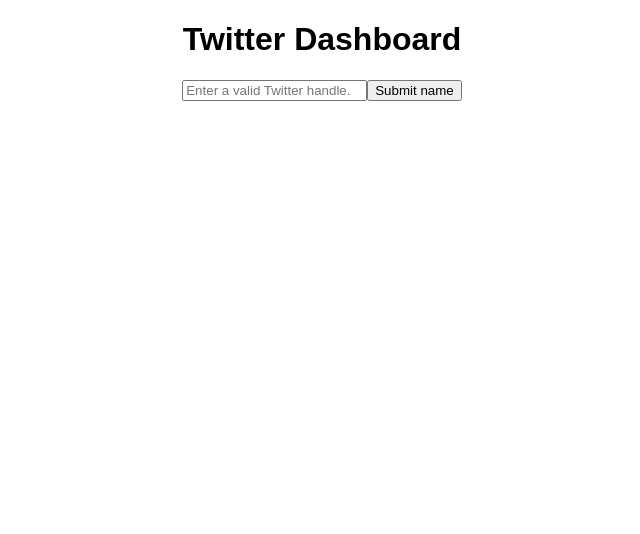
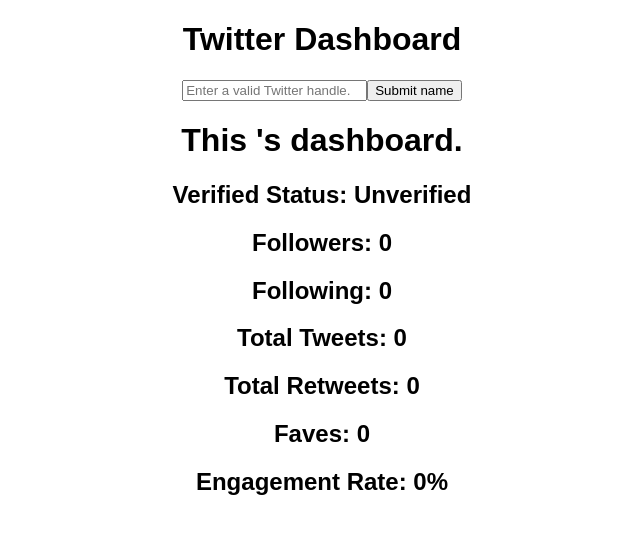
Before and after one commit to tarahadler/pair_programming, a React (Create React App) app in the folder frontend/: page /dashboard in a window 1280 px wide. Shown: the top 534 px of the page, without its empty margins (318-958 px from the left). Built offline with nearby package versions, Linux system fonts and the light colour scheme.

Commit message:
brought in DB data

```diff
--- a/frontend/src/App.js
+++ b/frontend/src/App.js
@@ -1,6 +1,9 @@
 import React, { Component } from 'react';
 import './App.css';
 import axios from 'axios';
+import { Route, Switch } from 'react-router-dom';
+import Dashboard from './Dashboard';
+
 
 //STATE
 class App extends Component {
@@ -52,6 +55,8 @@
 
 
 
+
+
   render() {
     return (
       <div className="App">
@@ -62,6 +67,20 @@
               Submit name
           </button>
         </form>
+        <Route
+          path='/dashboard'
+          render={()=> <Dashboard
+            verifiedStatus={this.state.verifiedStatus}
+            followersTotal={this.state.followersTotal}
+            followingTotal={this.state.followingTotal}
+            tweetTotal={this.state.tweetTotal}
+            retweetArr={this.state.retweetArr}
+            retweetTotal={this.state.retweetTotal}
+            favArr={this.state.favArr}
+            favTotal={this.state.favTotal}
+            username={this.state.username}
+            />}
+          />
 
       </div>
     );
--- /dev/null
+++ b/frontend/src/Dashboard.js
@@ -0,0 +1,38 @@
+import React, { Component } from 'react';
+
+class Dashboard extends Component {
+
+    render() {
+
+        //Declaring Engagement Rate variable.
+        let engagementRateJSX = 0;
+
+        //Setting Engagement Rate to two decimal places only.
+        engagementRateJSX = parseFloat((this.props.favTotal+ this.props.retweetTotal) / (this.props.followersTotal) + "").toFixed(2)
+
+        //If Engagement Rate is NaN, set to zero.
+        if (isNaN(engagementRateJSX)) {
+            engagementRateJSX = 0;
+        }
+
+        return (
+            <div>
+                <h1>This {this.props.username}'s dashboard.</h1>
+                <h2>Verified Status: {this.props.verifiedStatus === true ? "Verified" : "Unverified" }</h2>
+                <h2>Followers: {this.props.followersTotal}</h2>
+                <h2>Following: {this.props.followingTotal}</h2>
+                <h2>Total Tweets: {this.props.tweetTotal}</h2>
+                {/* <h2>retweetArr: {this.props.retweetArr}</h2> */}
+                <h2>Total Retweets: {this.props.retweetTotal}</h2>
+                {/* <h2>favArr: {this.props.favArr}</h2> */}
+                <h2>Faves: {this.props.favTotal}</h2>
+                <h2>Engagement Rate: {engagementRateJSX}%</h2>
+
+
+
+            </div>
+        );
+    }
+}
+
+export default Dashboard;
--- a/frontend/src/index.js
+++ b/frontend/src/index.js
@@ -1,8 +1,9 @@
 import React from 'react';
 import ReactDOM from 'react-dom';
+import { BrowserRouter as Router } from 'react-router-dom';
 import './index.css';
 import App from './App';
 import registerServiceWorker from './registerServiceWorker';
 
-ReactDOM.render(<App />, document.getElementById('root'));
+ReactDOM.render( <Router><App /></Router>, document.getElementById('root'));
 registerServiceWorker();
```
